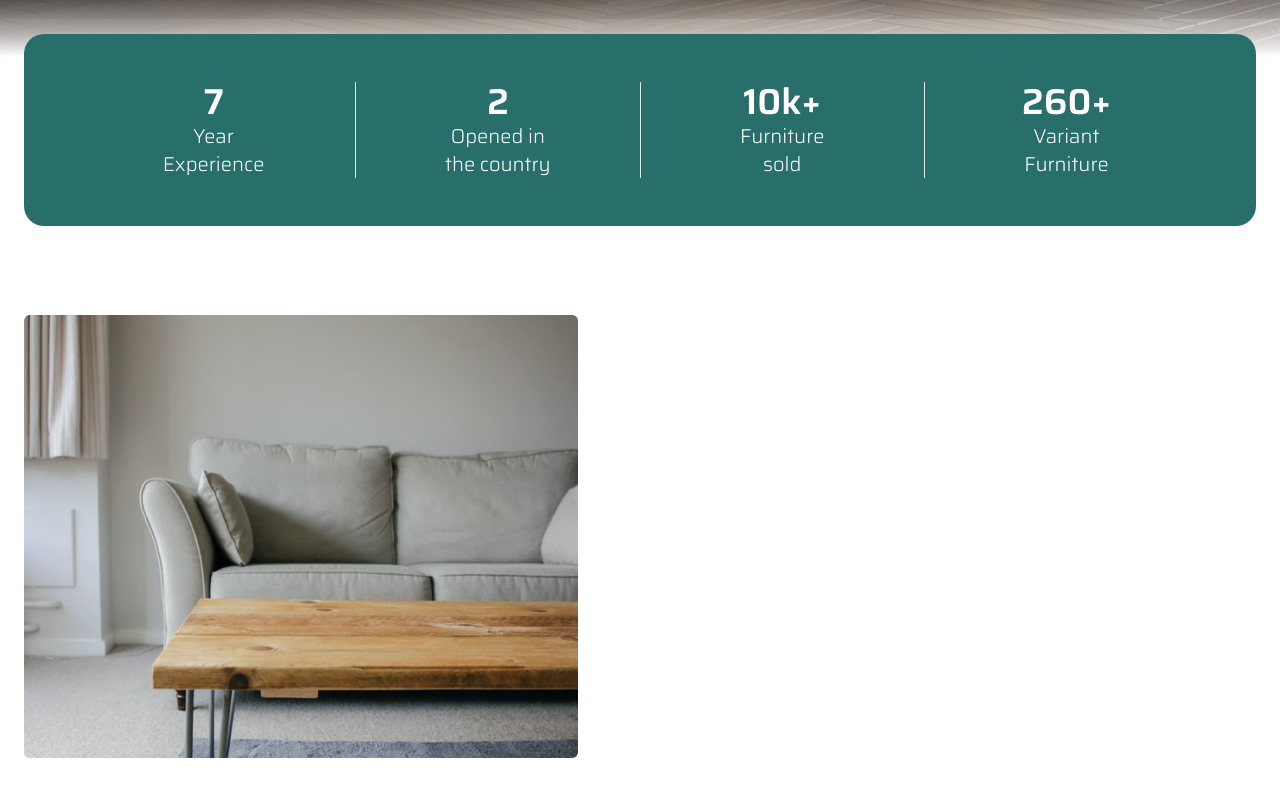
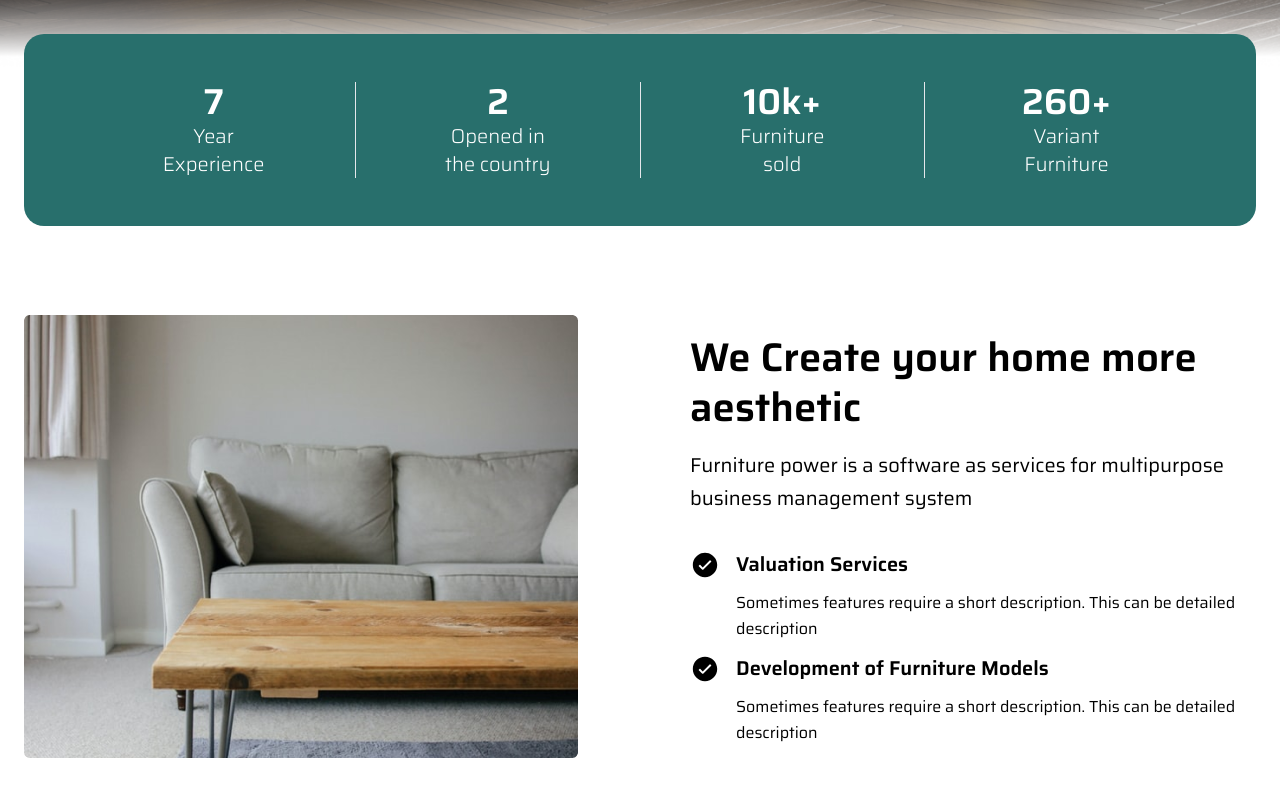
Before and after one commit to FahimAhmed270/furnshop, a React (Vite) app: page / in a window 1280 px wide. Shown: the part 717-1513 px from the top of the page. Built offline with nearby package versions, Linux system fonts and the light colour scheme.

Commit message:
feature complete

```diff
--- a/src/Component/Feature.jsx
+++ b/src/Component/Feature.jsx
@@ -1,17 +1,36 @@
 import React from 'react'
-import {features} from '../data'
+import { features } from '../data'
 
 const Feature = () => {
-  const {title, subtitle, image, buttonText, items} = features
+  const { title, subtitle, image, buttonText, items } = features
   return (
     <section className='section'>
       <div className="container mx-auto">
-       <div>
+        <div className='flex flex-col lg:flex-row lg:gap-x-[100px]'>
           {/* images */}
-         <div>
+          <div className='flex-1 order-1 lg:-order-1'>
             <img src={image.type} alt="" />
           </div>
           {/* text */}
+          <div className='flex flex-1 flex-col justify-end'>
+            <h2 className='title'>{title}</h2>
+            <p className='subtitle'>{subtitle}</p>
+            {/* items */}
+            <div>
+              {items.map((item, id) => {
+                const { title, subtitle, icon } = item
+                return (
+                  <div className='flex mb-6 lg:mb-0' key={id}>
+                    <div className='text-2xl mr-4 lg:text-3xl'>{icon}</div>
+                    <div className='pb-3'>
+                      <h4 className='text-base lg:text-xl font-semibold mb-3'>{title}</h4>
+                      <p>{subtitle}</p>
+                    </div>
+                  </div>
+                )
+              })}
+            </div>
+          </div>
         </div>
       </div>
     </section>
```
Lines whose indentation alone changed are shown as unchanged.
